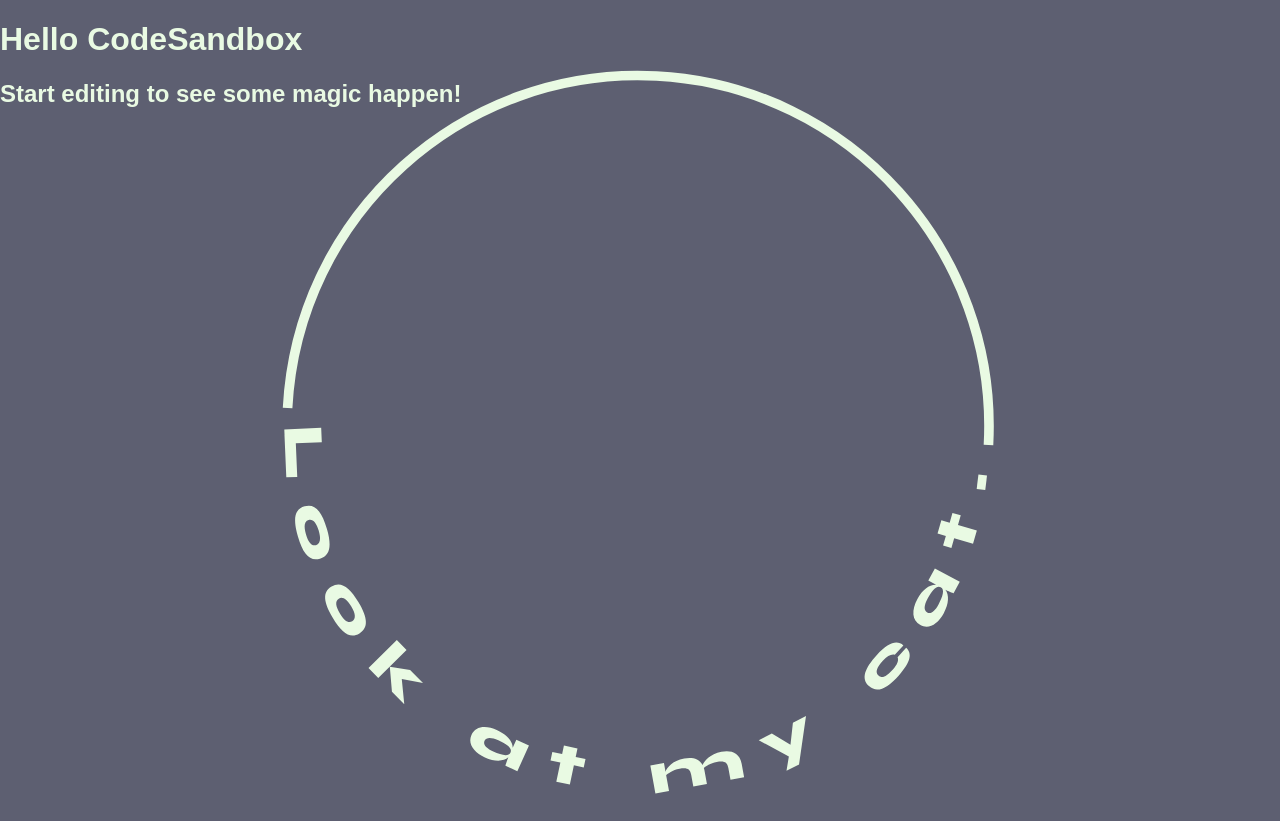
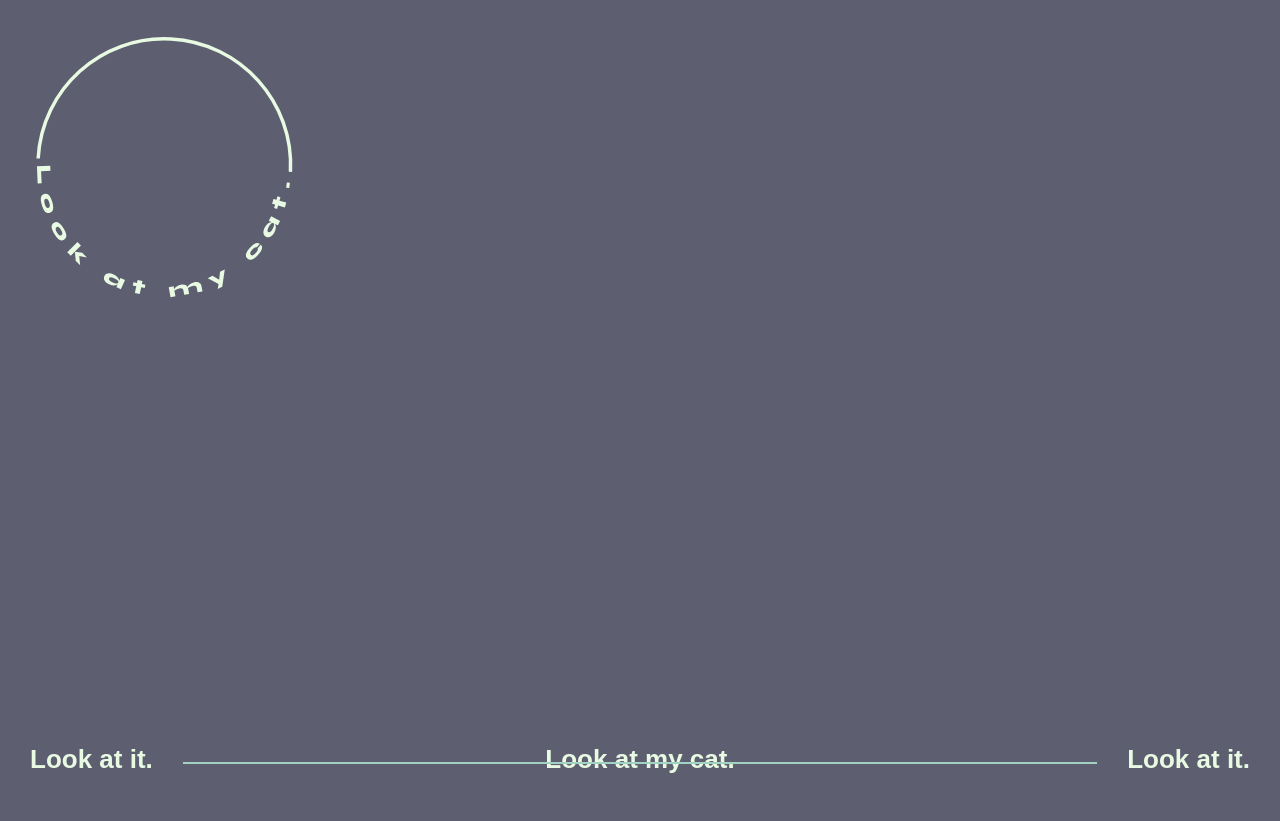
Before and after one commit to maria-bohorquez/martine-mood, a React (Create React App) app: page / in a window 1280 px wide. After the commit the page ends 800 px from the top, so only its background shows below. Built offline with nearby package versions, Linux system fonts and the light colour scheme.

Commit message:
initial commit

```diff
--- a/src/App.jsx
+++ b/src/App.jsx
@@ -1,14 +1,14 @@
 import React from "react";
+import Header from "./components/Header";
+import Footer from "./components/Footer";
 import { GlobalStyle } from "./styles";
-import Header from "./components/header";
 
 const App = () => {
   return (
     <div className="App">
       <GlobalStyle />
       <Header />
-      <h1>Hello CodeSandbox</h1>
-      <h2>Start editing to see some magic happen!</h2>
+      <Footer />
     </div>
   );
 };
--- /dev/null
+++ b/src/components/Footer/index.jsx
@@ -0,0 +1,12 @@
+import React from "react";
+import { Footer, H2, H2Middle } from "./styles";
+
+const FooterComponent = () => (
+  <Footer>
+    <H2>Look at it.</H2>
+    <H2Middle> Look at my cat.</H2Middle>
+    <H2>Look at it.</H2>
+  </Footer>
+);
+
+export default FooterComponent;
--- /dev/null
+++ b/src/components/Footer/styles.js
@@ -0,0 +1,34 @@
+import styled from "styled-components";
+import { Marginals } from "../../styles";
+
+export const Footer = styled.footer`
+  ${Marginals}
+  bottom: 0;
+  justify-content: space-between;
+  padding: 15px;
+`;
+
+export const H2 = styled.h2`
+  font-size: 26px;
+  font-weight: 600;
+  line-height: 0.8;
+  margin: 0;
+  padding: 15px;
+`;
+
+export const H2Middle = styled(H2)`
+  flex-grow: 1;
+  position: relative;
+  text-align: center;
+
+  &::after {
+    content: "";
+    background-color: #a2d3c2;
+    display: block;
+    position: absolute;
+    height: 2px;
+    left: 15px;
+    right: 15px;
+    top: 55%;
+  }
+`;
--- a/src/components/header/styles.js
+++ b/src/components/Header/styles.js
@@ -1,19 +1,15 @@
 import styled from "styled-components";
 import { ReactComponent as LogoSVG } from "./lookatmycat.svg";
+import { Marginals } from "../../styles";
 
 export const Logo = styled(LogoSVG)`
   height: auto;
-  max-width: 750px;
+  max-width: 270px;
   width: 100%;
 `;
 
 export const Header = styled.header`
-  box-sizing: border-box;
-  display: flex;
-  pointer-events: none;
-  position: fixed;
-  width: 100vw;
-  z-index: 1;
-  justify-content: center;
+  ${Marginals}
+  justify-content: left;
   padding: 30px;
 `;
--- a/src/styles.js
+++ b/src/styles.js
@@ -1,4 +1,4 @@
-import styled, { createGlobalStyle } from "styled-components";
+import styled, { createGlobalStyle, css } from "styled-components";
 
 export const GlobalStyle = createGlobalStyle`
   body {
@@ -13,5 +13,13 @@ export const GlobalStyle = createGlobalStyle`
     background-color: #5D5F71;
     font-family: 'Syne', sans-serif;
   }
+`;
 
+export const Marginals = css`
+  box-sizing: border-box;
+  display: flex;
+  pointer-events: none;
+  position: fixed;
+  z-position: 1;
+  width: 100vw;
 `;
```
Also changed, not shown: src/components/Header/index.jsx (renamed from src/components/header/index.jsx), src/components/Header/lookatmycat.svg (renamed from src/components/header/lookatmycat.svg).
